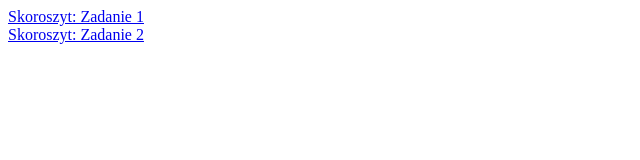
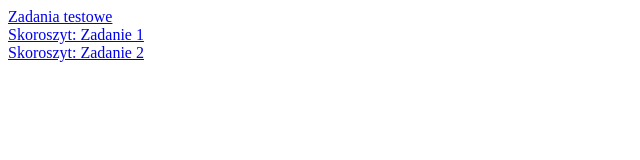
Before and after one commit to blichowo/klasa8, a plain HTML site: page index.html in a window 1280 px wide. Shown: the whole page, without its empty margins (0-640 px from the left). Drawn offline with Linux system fonts and the light colour scheme.

Commit message:
Update index.html

```diff
--- a/index.html
+++ b/index.html
@@ -4,6 +4,8 @@
     <meta charset="UTF-8" />
   </head>
   <body>
+    <a href="https://github.com/blichowo/klasa8/raw/main/Spr1.xlsx">Zadania testowe</a>
+    <br/>
     <a href="https://github.com/blichowo/klasa8/raw/main/lt8-d1-t3-cw1.xlsx">Skoroszyt: Zadanie 1</a>
     <br/>
     <a href="https://github.com/blichowo/klasa8/raw/main/cw2.xlsx">Skoroszyt: Zadanie 2</a>
```
